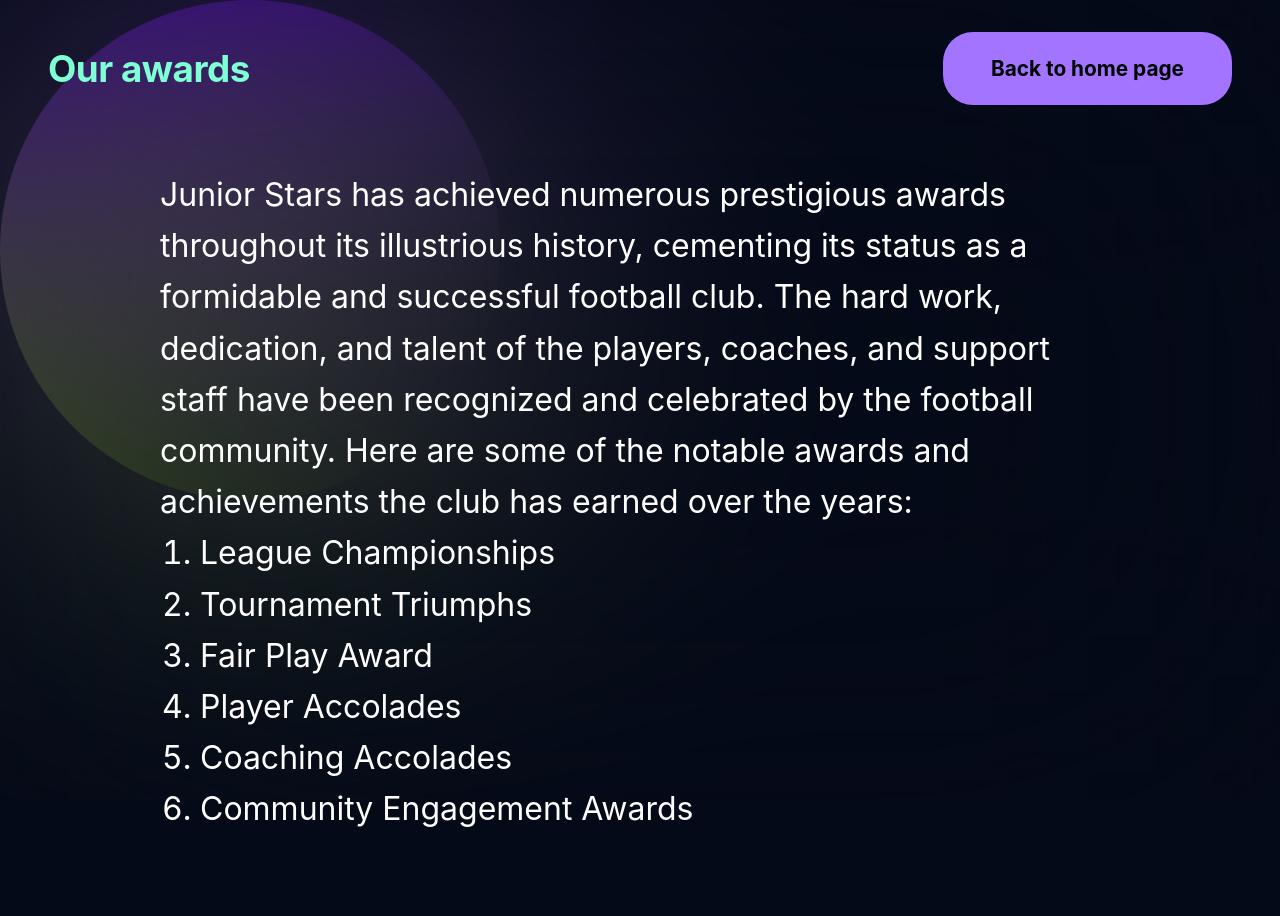
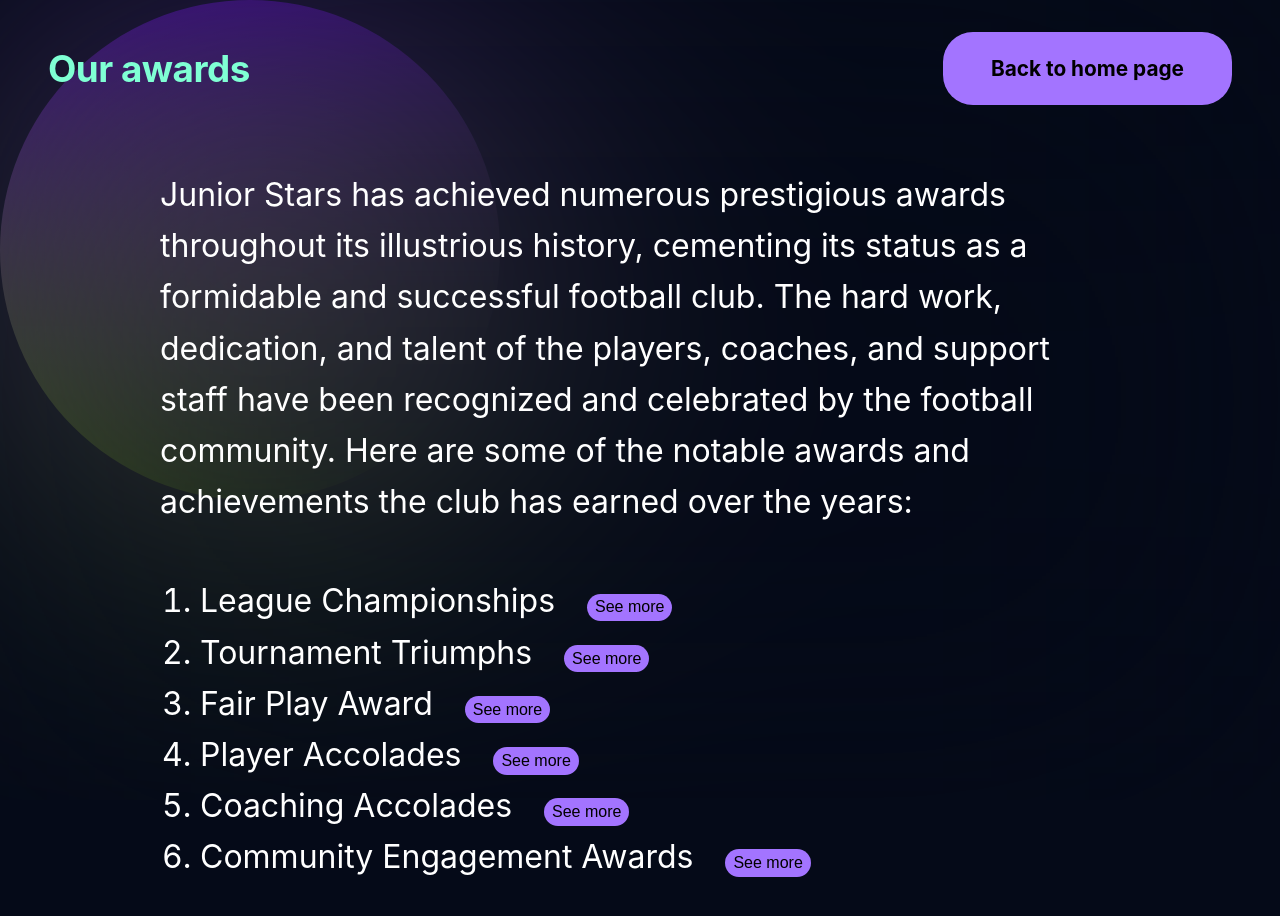
Before and after one commit to NatalieGitUserName/diplom2, a React (Create React App) app: page /awards in a window 1280 px wide. Shown: the top 916 px of the page. Built offline with nearby package versions, Linux system fonts and the light colour scheme.

Commit message:
adding buttons for awards page

```diff
--- a/src/App.js
+++ b/src/App.js
@@ -7,6 +7,7 @@ import Offers from "./component/offers/offers";
 import Offer from "./component/offer/offer";
 import PersonalPage from "./component/personal-page/personalPage";
 import Schedule from "./component/schedule/schedule";
+import Gallery from "./component/gallery/gallery";
 import AboutUs from "./component/aboutUs/aboutUs";
 import Awards from "./component/awards/awards";
 
@@ -36,6 +37,9 @@ function App() {
                 <Route path={'/schedule'} element={
                     <Schedule/>
                 }/>
+                <Route path={'/gallery'} element={
+                    <Gallery/>
+                }/>
                 <Route path={'/history'} element={
                     <AboutUs/>
                 }/>
--- a/src/component/aboutUs/aboutUs.jsx
+++ b/src/component/aboutUs/aboutUs.jsx
@@ -66,10 +66,10 @@ let AboutUs = () => {
                 <div className={s.centered}>
                     <p style={{marginLeft: '40px'}}>Learn</p>
                     <p style={{marginLeft: '150px'}}>about <span className={s.colored}>our</span></p>
-                    <p>awards</p>
+                    <p>rewards</p>
                 </div>
                 <div className={s.btn}>
-                    <NavLink to={'/awards'}>See awards</NavLink>
+                    <NavLink to={'/awards'}>See rewards</NavLink>
                 </div>
             </article>
         </div>
--- a/src/component/awards/awards.jsx
+++ b/src/component/awards/awards.jsx
@@ -4,10 +4,13 @@ import Header from "../header/header";
 import {useDispatch} from "react-redux";
 import {useEffect} from "react";
 import {interactAction} from "../../store/clubReducer";
+import {useState} from "react";
 
 let Awards = () => {
 
     const dispatch = useDispatch()
+
+    const [selectedDiv, setNewDiv] = useState('none');
 
     useEffect(() => {
         dispatch(interactAction(false))
@@ -23,13 +26,101 @@ let Awards = () => {
                 <p className={`${s.textParagraph} + ${s.text}`}>
                     Junior Stars has achieved numerous prestigious awards throughout its illustrious history, cementing its status as a formidable and successful football club. The hard work, dedication, and talent of the players, coaches, and support staff have been recognized and celebrated by the football community. Here are some of the notable awards and achievements the club has earned over the years:
                 </p>
-                <ol className={s.text}>
-                    <li>League Championships</li>
-                    <li>Tournament Triumphs</li>
-                    <li>Fair Play Award</li>
-                    <li>Player Accolades</li>
-                    <li>Coaching Accolades</li>
-                    <li>Community Engagement Awards</li>
+                <ol className={`${s.text} + ${s.list}`}>
+                    <li>
+                        <span>League Championships</span>
+                        <button className={s.button} onClick={() => {
+                            if (selectedDiv === 'award1st') {
+                                setNewDiv('none');
+                            } else {
+                                setNewDiv('award1st');
+                            }
+                            }}>See more</button>
+                        <div>
+                            <span style={selectedDiv === 'award1st' ? {display: 'block'} : {display: 'none'}}>
+                            Junior Stars has consistently displayed outstanding performance in local leagues, securing multiple league championships. The team's skillful play, tactical acumen, and unwavering determination have led to numerous victories, culminating in well-deserved titles and trophies.
+                            </span>
+                        </div>
+                    </li>
+                    <li>
+                        <span>Tournament Triumphs</span>
+                        <button className={s.button} onClick={() => {
+                            if (selectedDiv === 'award2d') {
+                                setNewDiv('none');
+                            } else {
+                                setNewDiv('award2d');
+                            }
+                            }}>See more</button>
+                        <div>
+                            <span style={selectedDiv === 'award2d' ? {display: 'block'} : {display: 'none'}}>
+                            The club's success extends beyond the regular league competitions. Junior Stars has triumphed in various tournaments, showcasing their abilities against formidable opponents from near and far. The team's ability to rise to the occasion, compete at a high level, and emerge as tournament champions is a testament to their exceptional skills and teamwork.
+                            </span>
+                        </div>
+                    </li>
+                    <li>
+                        <span>Fair Play Award</span>
+                        <button className={s.button} onClick={() => {
+                            {
+                                if (selectedDiv === 'award3d') {
+                                    setNewDiv('none');
+                                } else {
+                                    setNewDiv('award3d');
+                                }
+                                }}}>See more</button>
+                        <div>
+                            <span style={selectedDiv === 'award3d' ? {display: 'block'} : {display: 'none'}}>
+                            Football is not just about winning matches; it is also about displaying sportsmanship and fair play. Junior Stars has been honored with the Fair Play Award for their exemplary conduct on and off the field. The club's commitment to respect, integrity, and fair play has garnered admiration from referees, opponents, and spectators alike.
+                            </span>
+                        </div>
+                    </li>
+                    <li>
+                        <span>Player Accolades</span>
+                        <button className={s.button} onClick={() => {
+                            {
+                                if (selectedDiv === 'award4th') {
+                                    setNewDiv('none');
+                                } else {
+                                    setNewDiv('award4th');
+                                }
+                                }}}>See more</button>
+                        <div>
+                            <span style={selectedDiv === 'award4th' ? {display: 'block'} : {display: 'none'}}>
+                            Several players from Junior Stars have earned individual recognition for their exceptional performances. They have been named in "Player of the Season" lists, received "Golden Boot" awards for scoring the most goals, and even earned selections to regional and national youth teams. These accolades highlight the club's commitment to developing talented players and nurturing their potential.
+                            </span>
+                        </div>
+                    </li>
+                    <li>
+                        <span>Coaching Accolades</span>
+                        <button className={s.button} onClick={() => {
+                            {
+                                if (selectedDiv === 'award5th') {
+                                    setNewDiv('none');
+                                } else {
+                                    setNewDiv('award5th');
+                                }
+                                }}}>See more</button>
+                        <div>
+                            <span style={selectedDiv === 'award5th' ? {display: 'block'} : {display: 'none'}}>
+                            The dedication and expertise of the club's coaching staff have not gone unnoticed. Junior Stars coaches have been acknowledged for their exceptional leadership, tactical knowledge, and player development skills. They have received coaching awards, certifications, and invitations to prestigious coaching seminars, contributing to the club's reputation for excellence in training and development.
+                            </span>
+                        </div>
+                    </li>
+                    <li>
+                        <span>Community Engagement Awards</span>
+                        <button className={s.button} onClick={() => {
+                            {
+                                if (selectedDiv === 'award6th') {
+                                    setNewDiv('none');
+                                } else {
+                                    setNewDiv('award6th');
+                                }
+                                }}}>See more</button>
+                        <div>
+                            <span style={selectedDiv === 'award6th' ? {display: 'block'} : {display: 'none'}}>
+                            Junior Stars United takes great pride in its involvement within the community. The club has been honored with awards recognizing its outstanding community engagement initiatives. By organizing charity events, and partnerships with local schools, the club has made a positive impact on the lives of aspiring young players and the wider community.
+                            </span>
+                        </div>
+                    </li>
                 </ol>
                 </div>
             </main>
--- a/src/component/awards/awards.module.css
+++ b/src/component/awards/awards.module.css
@@ -3,8 +3,8 @@
 }
 
 .gridArticleRows {
-    display: grid;
-    grid-template-rows: 1fr 1fr;
+    /* display: grid;
+    grid-template-rows: 1fr 1fr; */
     padding: 4rem 10rem;
 }
 
@@ -22,3 +22,17 @@
     flex-direction: column;
     justify-content: center;
 }
+
+.list {
+    margin-top: 3rem;
+}
+
+.button {
+    background-color: #a374ff;
+    border-radius: 15px;
+    border: none;
+    cursor: pointer;
+    margin-left: 2rem;
+    font-size: 0.5em;
+    padding: 0.3rem 0.5rem ;
+}
--- a/src/component/personal-page/components/offer/personalOffer.jsx
+++ b/src/component/personal-page/components/offer/personalOffer.jsx
@@ -58,7 +58,7 @@ let PersonalOffer = (props) => {
                     });
             }
         } else {
-            alert('You are not authorisations!')
+            alert('You are not authorized!')
         }
     }
 
--- a/src/component/schedule/schedule.jsx
+++ b/src/component/schedule/schedule.jsx
@@ -23,6 +23,7 @@ let Schedule = () => {
 					<p>Dear Members of Junior Stars,</p>
 					<p>As we gear up for another fantastic year of football, we wanted to provide you with important information regarding the schedule for our club activities.</p>
 				</div>
+				<a  href={require('../../img/WeeklySchedule.pdf')} download>Download Schedule</a>
 			</div>
 
 			<div className={s.catalogue}>
@@ -72,6 +73,7 @@ let Schedule = () => {
 					</div>
 				</div>
 			</div>
+
 		</div>
 	)
 }
--- a/src/component/schedule/schedule.module.css
+++ b/src/component/schedule/schedule.module.css
@@ -17,6 +17,15 @@
   font-size: 2em;
   line-height: 1.6;
   cursor: default;
+}
+.container .textContainer a {
+  margin-top: 3rem;
+  margin-bottom: 3rem;
+  font-size: 2em;
+  color: aquamarine;
+}
+.container .textContainer a:hover {
+  color: white;
 }
 .container .catalogue {
   position: relative;
```
Also changed, not shown: src/component/mainPage/mainPage.jsx (+20 -3 lines), src/component/mainPage/mainPage.module.css (+12 -3 lines), 1 other file (tests, documents, lock files or other folders).
